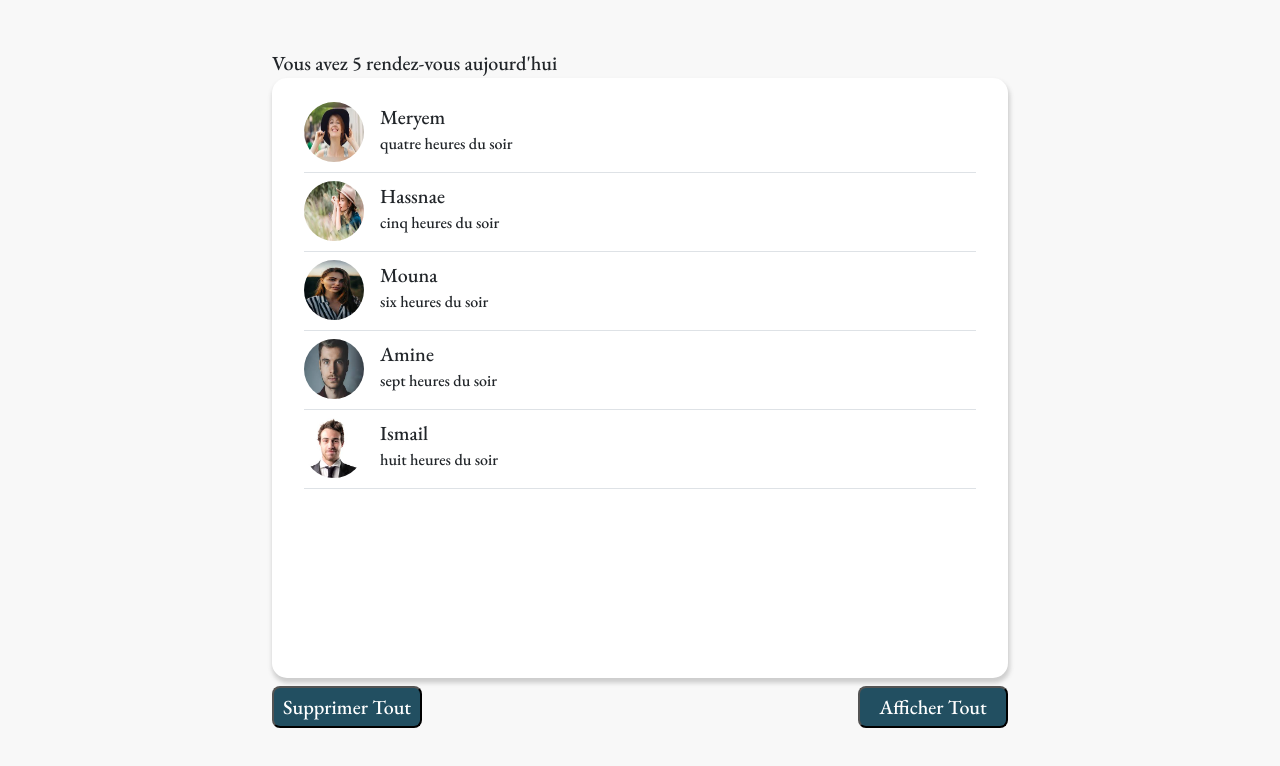
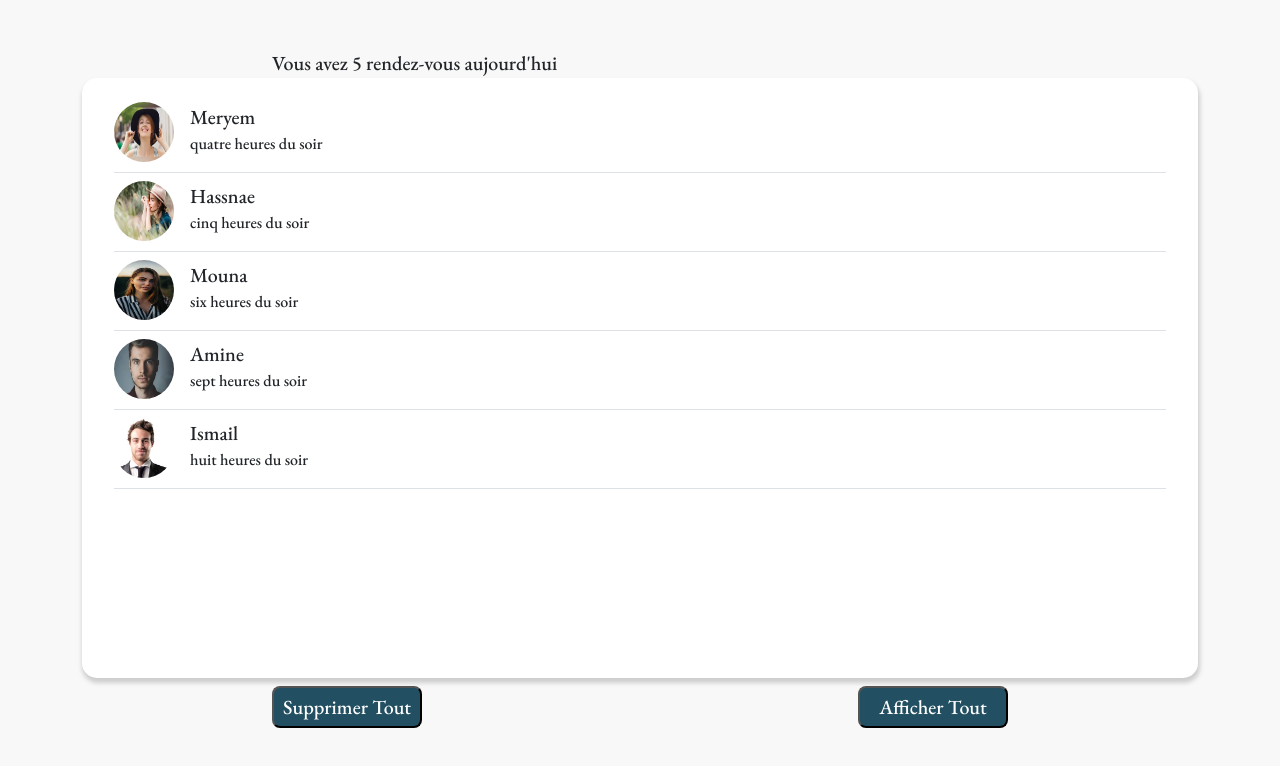
Before and after one commit to meryemSH/date_remender, a React (Create React App) app: page / in a window 1280 px wide. Shown: the top 766 px of the page. Built offline with nearby package versions, Linux system fonts and the light colour scheme.

Commit message:
ajout componnent

```diff
--- a/src/App.js
+++ b/src/App.js
@@ -1,7 +1,11 @@
 
 import { Col, Container, Row } from 'react-bootstrap';
 import './App.css';
-import data from './data.js';
+
+import DateCount from './components/dateCount';
+
+import Body from './components/dataBody';
+import Footer from './components/dataFooter';
 
 
 function App() {
@@ -11,42 +15,10 @@ function App() {
 
         <Container className='py-5'>
 
-          <Row className='justify-content-center'>
-          <Col sm='8' >
-            Vous avez {data.length} rendez-vous aujourd'hui
-            </Col>
-          </Row>
+          <DateCount/>
+          <Body/>
+          <Footer/>
 
-
-          <Row className='justify-content-center'>
-            <Col sm='8' >
-            <div className='rectangle p-3 '>
-              {data.length ? (data.map((item)=>{
-                return(
-
-                  <div className='d-flex border-bottom mx-3 my-2'>
-                  <img className='img-avatar'src={item.img} alt="persone_image" />
-                  <div className='px-3'>
-                    <p className='d-inline fs-5'>{item.name}</p>
-                    <p className='fs-6'>{item.date}</p>
-                  </div>
-                </div>
-                );
-              }
-              )): <h2 className='p-5 text-center'>il n'est pas de rendez-vous aujourd'hui</h2>}
-
-
-            </div>
-            </Col>
-          </Row>
-
-
-          <Row className='justify-content-center my-2 '>
-            <Col sm='8' className='d-flex justify-content-between'>
-              <button className='btn-style p-1'>Supprimer Tout</button>
-              <button className='btn-style p-1'>Afficher Tout</button>
-            </Col>
-          </Row>
         </Container>
 
     </div>
--- /dev/null
+++ b/src/components/dataBody.js
@@ -0,0 +1,28 @@
+import { Col, Row } from 'react-bootstrap';
+import data from '../data';
+
+function Body(){
+    return(
+<Row className='justify-content-center'>
+<dCol sm='8' >
+<div className='rectangle p-3 '>
+  {data.length ? (data.map((item)=>{
+    return(
+
+      <div className='d-flex border-bottom mx-3 my-2'>
+      <img className='img-avatar'src={item.img} alt="persone_image" />
+      <div className='px-3'>
+        <p className='d-inline fs-5'>{item.name}</p>
+        <p className='fs-6'>{item.date}</p>
+      </div>
+    </div>
+    );
+  }
+  )): <h2 className='p-5 text-center'>il n'est pas de rendez-vous aujourd'hui</h2>}
+
+
+</div>
+</dCol>
+</Row>
+)}
+export default Body;
--- /dev/null
+++ b/src/components/dataFooter.js
@@ -0,0 +1,14 @@
+import { Col, Row } from 'react-bootstrap';
+
+function Footer(){
+    return(
+        <Row className='justify-content-center my-2 '>
+        <Col sm='8' className='d-flex justify-content-between'>
+          <button className='btn-style p-1'>Supprimer Tout</button>
+          <button className='btn-style p-1'>Afficher Tout</button>
+        </Col>
+      </Row>
+    )
+}
+
+export default Footer;
--- /dev/null
+++ b/src/components/dateCount.js
@@ -0,0 +1,15 @@
+
+import { Col,Row } from 'react-bootstrap';
+import data from '../data';
+
+function DateCount(){
+    return (
+   <Row className='justify-content-center'>
+        <Col sm='8' >
+            Vous avez {data.length} rendez-vous aujourd'hui
+        </Col>
+</Row>
+)};
+
+
+export default DateCount;
```
